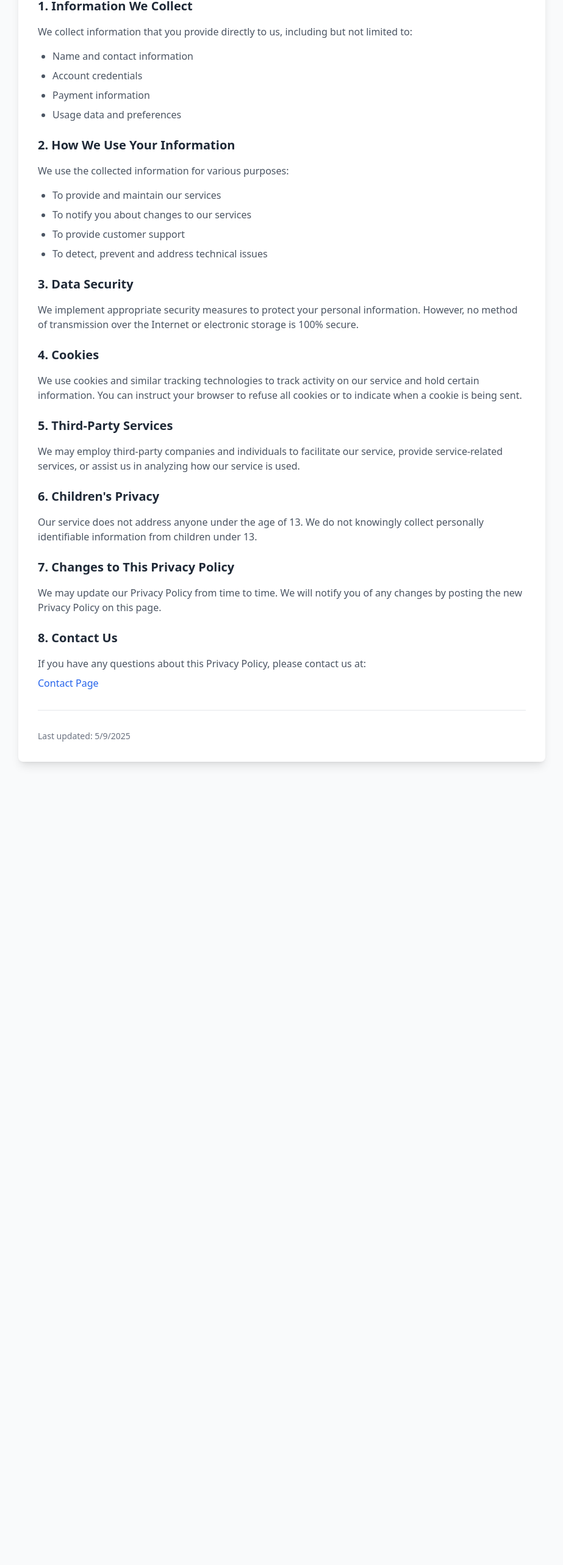
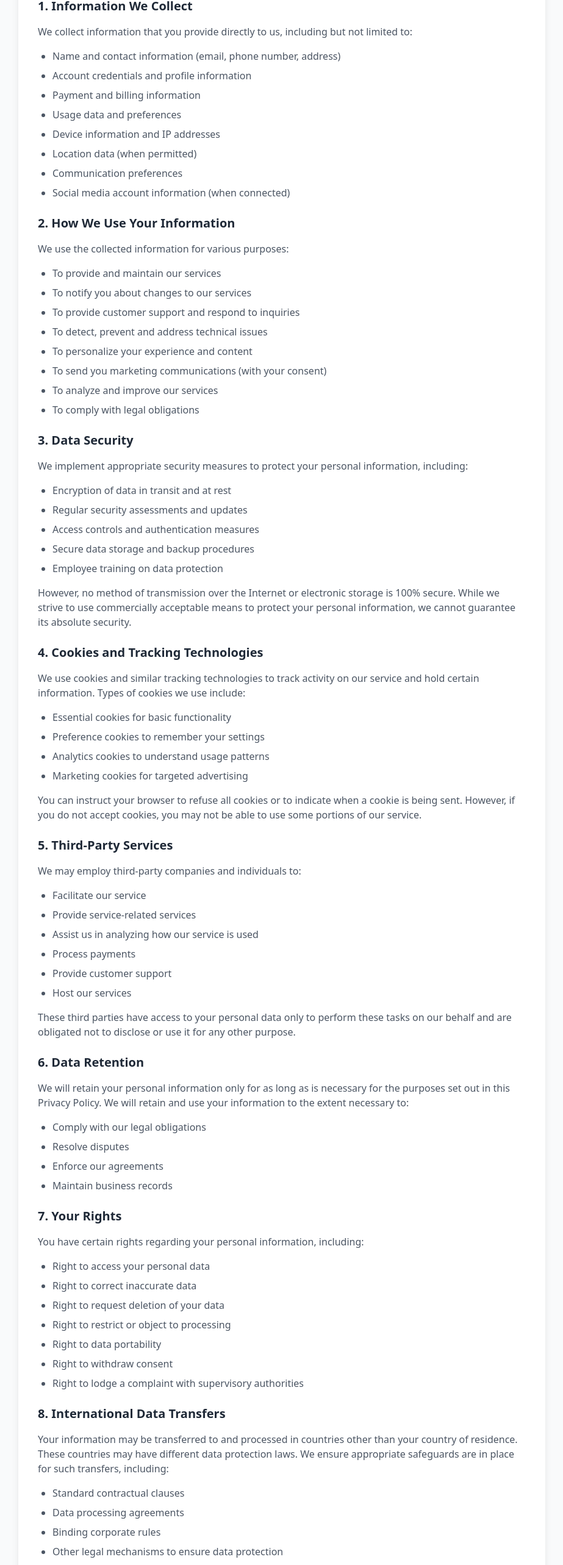
Before and after one commit to Krish71903/Summer-Project, a Next.js app in the folder frontend/: page /privacy in a window 1280 px wide. Shown: the part 152-2718 px from the top of the page at 61% size, without its empty margins (178-1101 px from the left). Before the commit the page ends 1449 px from the top, so only its background shows below. Built offline with nearby package versions, Linux system fonts and the light colour scheme.

Commit message:
added privacy and requirements

```diff
--- a/frontend/pages/privacy.tsx
+++ b/frontend/pages/privacy.tsx
@@ -21,10 +21,14 @@ const PrivacyPolicy = () => {
                 We collect information that you provide directly to us, including but not limited to:
               </p>
               <ul className="list-disc pl-6 space-y-2">
-                <li>Name and contact information</li>
-                <li>Account credentials</li>
-                <li>Payment information</li>
+                <li>Name and contact information (email, phone number, address)</li>
+                <li>Account credentials and profile information</li>
+                <li>Payment and billing information</li>
                 <li>Usage data and preferences</li>
+                <li>Device information and IP addresses</li>
+                <li>Location data (when permitted)</li>
+                <li>Communication preferences</li>
+                <li>Social media account information (when connected)</li>
               </ul>
             </section>
 
@@ -36,56 +40,139 @@ const PrivacyPolicy = () => {
               <ul className="list-disc pl-6 space-y-2">
                 <li>To provide and maintain our services</li>
                 <li>To notify you about changes to our services</li>
-                <li>To provide customer support</li>
+                <li>To provide customer support and respond to inquiries</li>
                 <li>To detect, prevent and address technical issues</li>
+                <li>To personalize your experience and content</li>
+                <li>To send you marketing communications (with your consent)</li>
+                <li>To analyze and improve our services</li>
+                <li>To comply with legal obligations</li>
               </ul>
             </section>
 
             <section>
               <h2 className="text-xl font-semibold text-gray-800 mb-4">3. Data Security</h2>
-              <p>
-                We implement appropriate security measures to protect your personal information. However, no method of transmission over the Internet or electronic storage is 100% secure.
+              <p className="mb-4">
+                We implement appropriate security measures to protect your personal information, including:
+              </p>
+              <ul className="list-disc pl-6 space-y-2">
+                <li>Encryption of data in transit and at rest</li>
+                <li>Regular security assessments and updates</li>
+                <li>Access controls and authentication measures</li>
+                <li>Secure data storage and backup procedures</li>
+                <li>Employee training on data protection</li>
+              </ul>
+              <p className="mt-4">
+                However, no method of transmission over the Internet or electronic storage is 100% secure. While we strive to use commercially acceptable means to protect your personal information, we cannot guarantee its absolute security.
               </p>
             </section>
 
             <section>
-              <h2 className="text-xl font-semibold text-gray-800 mb-4">4. Cookies</h2>
-              <p>
-                We use cookies and similar tracking technologies to track activity on our service and hold certain information. You can instruct your browser to refuse all cookies or to indicate when a cookie is being sent.
+              <h2 className="text-xl font-semibold text-gray-800 mb-4">4. Cookies and Tracking Technologies</h2>
+              <p className="mb-4">
+                We use cookies and similar tracking technologies to track activity on our service and hold certain information. Types of cookies we use include:
+              </p>
+              <ul className="list-disc pl-6 space-y-2">
+                <li>Essential cookies for basic functionality</li>
+                <li>Preference cookies to remember your settings</li>
+                <li>Analytics cookies to understand usage patterns</li>
+                <li>Marketing cookies for targeted advertising</li>
+              </ul>
+              <p className="mt-4">
+                You can instruct your browser to refuse all cookies or to indicate when a cookie is being sent. However, if you do not accept cookies, you may not be able to use some portions of our service.
               </p>
             </section>
 
             <section>
               <h2 className="text-xl font-semibold text-gray-800 mb-4">5. Third-Party Services</h2>
-              <p>
-                We may employ third-party companies and individuals to facilitate our service, provide service-related services, or assist us in analyzing how our service is used.
+              <p className="mb-4">
+                We may employ third-party companies and individuals to:
+              </p>
+              <ul className="list-disc pl-6 space-y-2">
+                <li>Facilitate our service</li>
+                <li>Provide service-related services</li>
+                <li>Assist us in analyzing how our service is used</li>
+                <li>Process payments</li>
+                <li>Provide customer support</li>
+                <li>Host our services</li>
+              </ul>
+              <p className="mt-4">
+                These third parties have access to your personal data only to perform these tasks on our behalf and are obligated not to disclose or use it for any other purpose.
               </p>
             </section>
 
             <section>
-              <h2 className="text-xl font-semibold text-gray-800 mb-4">6. Children's Privacy</h2>
+              <h2 className="text-xl font-semibold text-gray-800 mb-4">6. Data Retention</h2>
+              <p className="mb-4">
+                We will retain your personal information only for as long as is necessary for the purposes set out in this Privacy Policy. We will retain and use your information to the extent necessary to:
+              </p>
+              <ul className="list-disc pl-6 space-y-2">
+                <li>Comply with our legal obligations</li>
+                <li>Resolve disputes</li>
+                <li>Enforce our agreements</li>
+                <li>Maintain business records</li>
+              </ul>
+            </section>
+
+            <section>
+              <h2 className="text-xl font-semibold text-gray-800 mb-4">7. Your Rights</h2>
+              <p className="mb-4">
+                You have certain rights regarding your personal information, including:
+              </p>
+              <ul className="list-disc pl-6 space-y-2">
+                <li>Right to access your personal data</li>
+                <li>Right to correct inaccurate data</li>
+                <li>Right to request deletion of your data</li>
+                <li>Right to restrict or object to processing</li>
+                <li>Right to data portability</li>
+                <li>Right to withdraw consent</li>
+                <li>Right to lodge a complaint with supervisory authorities</li>
+              </ul>
+            </section>
+
+            <section>
+              <h2 className="text-xl font-semibold text-gray-800 mb-4">8. International Data Transfers</h2>
+              <p className="mb-4">
+                Your information may be transferred to and processed in countries other than your country of residence. These countries may have different data protection laws. We ensure appropriate safeguards are in place for such transfers, including:
+              </p>
+              <ul className="list-disc pl-6 space-y-2">
+                <li>Standard contractual clauses</li>
+                <li>Data processing agreements</li>
+                <li>Binding corporate rules</li>
+                <li>Other legal mechanisms to ensure data protection</li>
+              </ul>
+            </section>
+
+            <section>
+              <h2 className="text-xl font-semibold text-gray-800 mb-4">9. Children's Privacy</h2>
               <p>
-                Our service does not address anyone under the age of 13. We do not knowingly collect personally identifiable information from children under 13.
+                Our service does not address anyone under the age of 13. We do not knowingly collect personally identifiable information from children under 13. If you are a parent or guardian and you are aware that your child has provided us with personal data, please contact us.
               </p>
             </section>
 
             <section>
-              <h2 className="text-xl font-semibold text-gray-800 mb-4">7. Changes to This Privacy Policy</h2>
-              <p>
-                We may update our Privacy Policy from time to time. We will notify you of any changes by posting the new Privacy Policy on this page.
+              <h2 className="text-xl font-semibold text-gray-800 mb-4">10. Changes to This Privacy Policy</h2>
+              <p className="mb-4">
+                We may update our Privacy Policy from time to time. We will notify you of any changes by:
               </p>
+              <ul className="list-disc pl-6 space-y-2">
+                <li>Posting the new Privacy Policy on this page</li>
+                <li>Updating the "Last updated" date</li>
+                <li>Sending you an email notification (for significant changes)</li>
+                <li>Posting a notice on our website</li>
+              </ul>
             </section>
 
             <section>
-              <h2 className="text-xl font-semibold text-gray-800 mb-4">8. Contact Us</h2>
-              <p>
-                If you have any questions about this Privacy Policy, please contact us at:
+              <h2 className="text-xl font-semibold text-gray-800 mb-4">11. Contact Us</h2>
+              <p className="mb-4">
+                If you have any questions about this Privacy Policy or our data practices, please contact us:
               </p>
-              <p className="mt-2">
-                <Link href="/contact" className="text-blue-600 hover:text-blue-800">
-                  Contact Page
-                </Link>
-              </p>
+              <ul className="list-disc pl-6 space-y-2">
+                <li>By email: privacy@yourcompany.com</li>
+                <li>By phone: +1 (555) 123-4567</li>
+                <li>By visiting our <Link href="/contact" className="text-blue-600 hover:text-blue-800">Contact Page</Link></li>
+                <li>By mail: 123 Privacy Street, Data City, DC 12345</li>
+              </ul>
             </section>
           </div>
 
```
Also changed, not shown: 1 other file (tests, documents, lock files or other folders).
